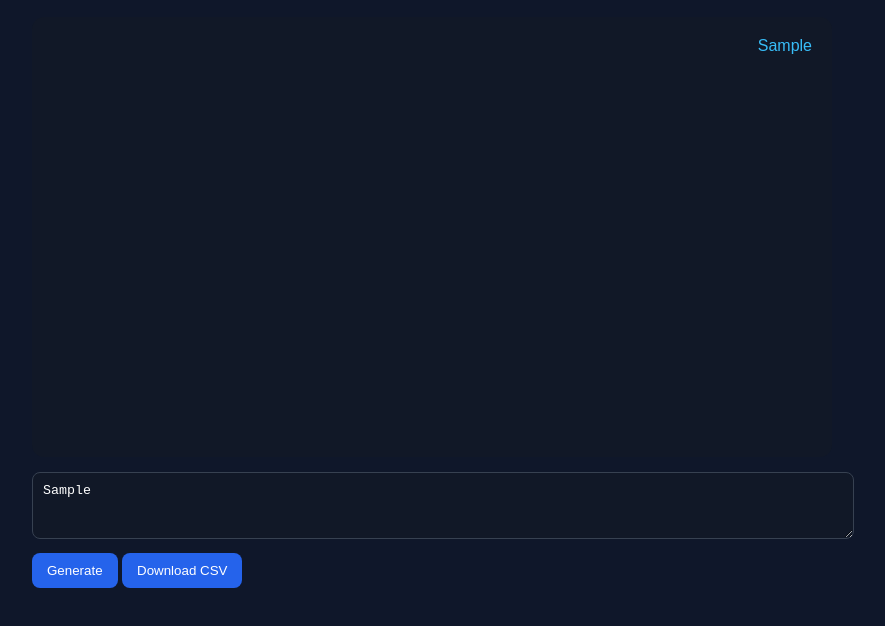
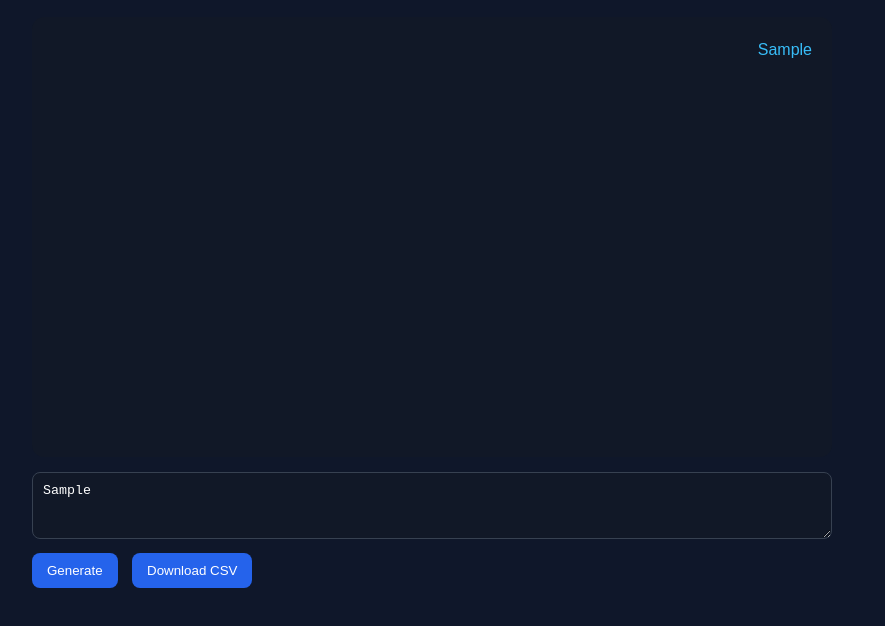
Before and after one commit to MishaBorg/knx-ai, a plain HTML site: page web/index.html in a window 1280 px wide. Both pictures are taken after typing "Sample" into the empty fields and a click on the button "Generate". Shown: the part 56-682 px from the top of the page, without its empty margins (208-1093 px from the left). Drawn offline with Linux system fonts and the light colour scheme; no server answers.

Commit message:
Enhance styles and message display in index.html
Updated CSS styles for improved layout and button spacing. Modified message display logic to allow HTML content.

```diff
--- a/web/index.html
+++ b/web/index.html
@@ -33,6 +33,7 @@ body {
 
 .message {
     margin-bottom: 15px;
+    line-height: 1.6;
 }
 
 .user {
@@ -53,6 +54,7 @@ textarea {
     border-radius: 8px;
     padding: 10px;
     margin-top: 15px;
+    box-sizing: border-box;
 }
 
 button {
@@ -63,6 +65,7 @@ button {
     padding: 10px 15px;
     border-radius: 8px;
     cursor: pointer;
+    margin-right: 10px;
 }
 
 button:hover {
@@ -92,12 +95,14 @@ button:hover {
 <script>
 
 function addMessage(text, type) {
+
     const chat = document.getElementById("chat");
 
     const div = document.createElement("div");
+
     div.className = "message " + type;
 
-    div.textContent = text;
+    div.innerHTML = text.replace(/\\n/g, "<br>");
 
     chat.appendChild(div);
 
```
